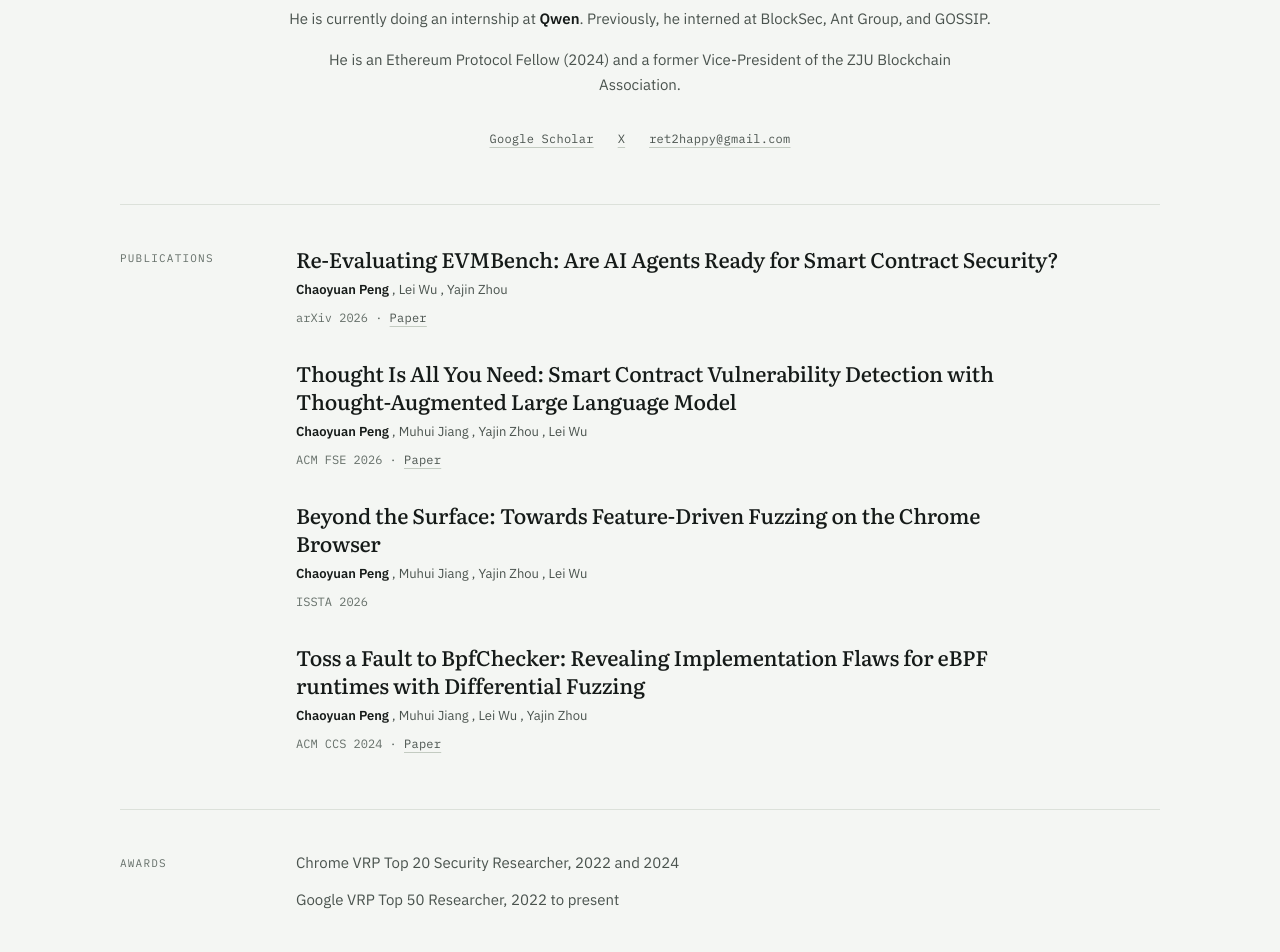
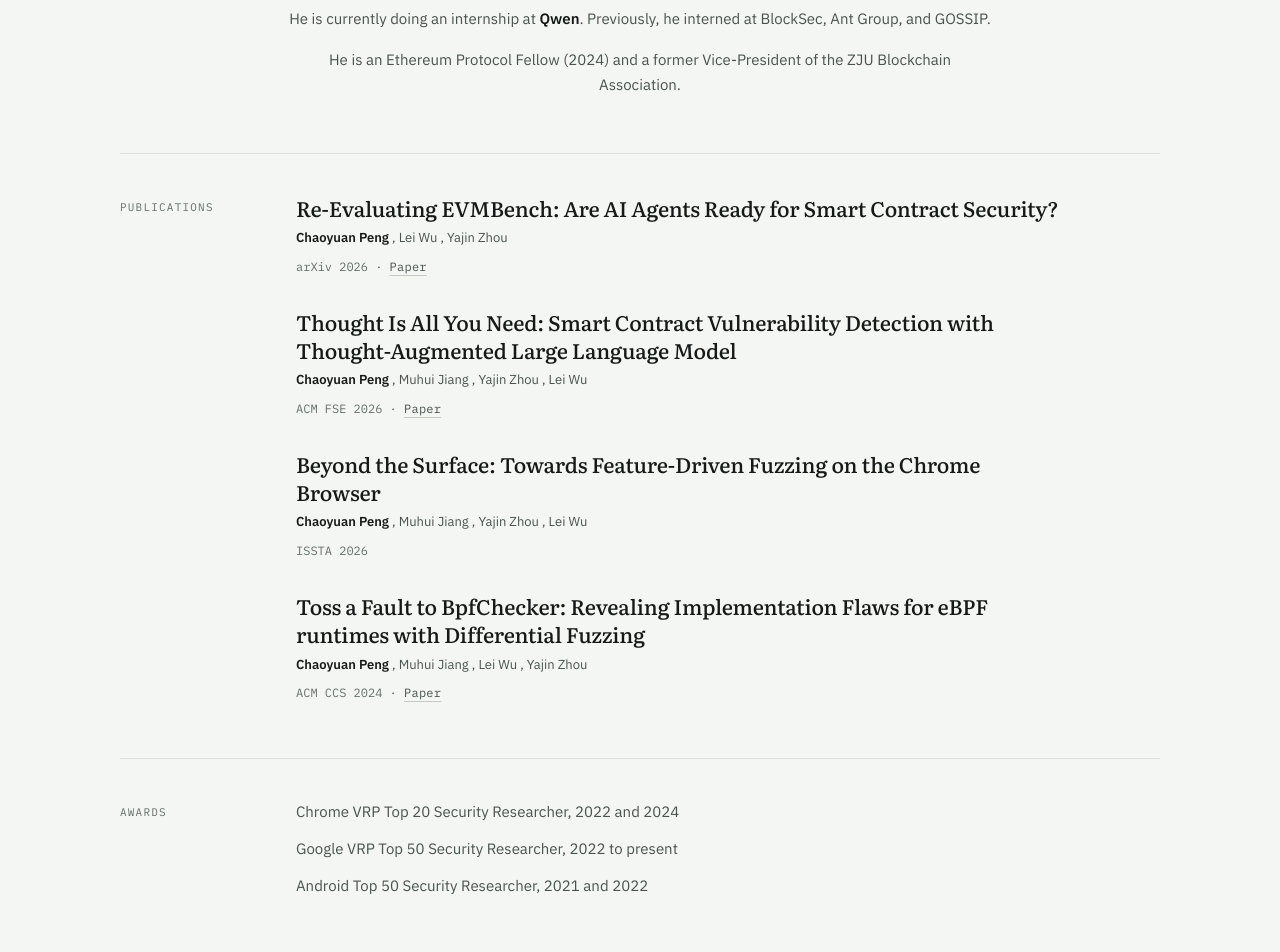
Before and after one commit to pcy190/pcy190, an Astro site: page / in a window 1280 px wide. Shown: the part 260-1212 px from the top of the page. Built offline with nearby package versions, Linux system fonts and the light colour scheme; Astro itself is replaced by a stand-in of ours.

Commit message:
Drop the profile links, add an award, reword another
- Remove the Scholar/X/email row under the bio; the Contact section
  already carries the same links, and its styles are gone too.
- Google award now reads "Top 50 Security Researcher".
- Add "Android Top 50 Security Researcher, 2021 and 2022" (written with
  "and" to match the other two entries).

```diff
--- a/src/data/profile.ts
+++ b/src/data/profile.ts
@@ -44,7 +44,8 @@ export const publications: Publication[] = [
 
 export const awards: string[] = [
   'Chrome VRP Top 20 Security Researcher, 2022 and 2024',
-  'Google VRP Top 50 Researcher, 2022 to present',
+  'Google VRP Top 50 Security Researcher, 2022 to present',
+  'Android Top 50 Security Researcher, 2021 and 2022',
 ];
 
 export const links = {
--- a/src/pages/index.astro
+++ b/src/pages/index.astro
@@ -21,12 +21,6 @@ import { awards, links, me, publications } from '@/data/profile';
         He is an Ethereum Protocol Fellow (2024) and a former Vice-President of the ZJU Blockchain
         Association.
       </p>
-
-      <div class="link-row">
-        <a class="link-meta" href={links.scholar} target="_blank" rel="noopener noreferrer">Google Scholar</a>
-        <a class="link-meta" href={links.x} target="_blank" rel="noopener noreferrer">X</a>
-        <a class="link-meta" href={`mailto:${links.email}`}>{links.email}</a>
-      </div>
     </section>
 
     <hr class="rule rule-gap" />
--- a/src/styles/global.css
+++ b/src/styles/global.css
@@ -225,10 +225,6 @@ main {
   margin-inline: auto;
 }
 
-#profile .link-row {
-  justify-content: center;
-}
-
 .profile-name {
   font-family: var(--serif);
   font-size: 26px;
@@ -251,13 +247,6 @@ main {
 }
 
 /* ---- links ----------------------------------------------------------- */
-
-.link-row {
-  display: flex;
-  flex-wrap: wrap;
-  gap: 12px 24px;
-  margin-top: 32px;
-}
 
 .link-meta {
   font-family: var(--mono);
```
